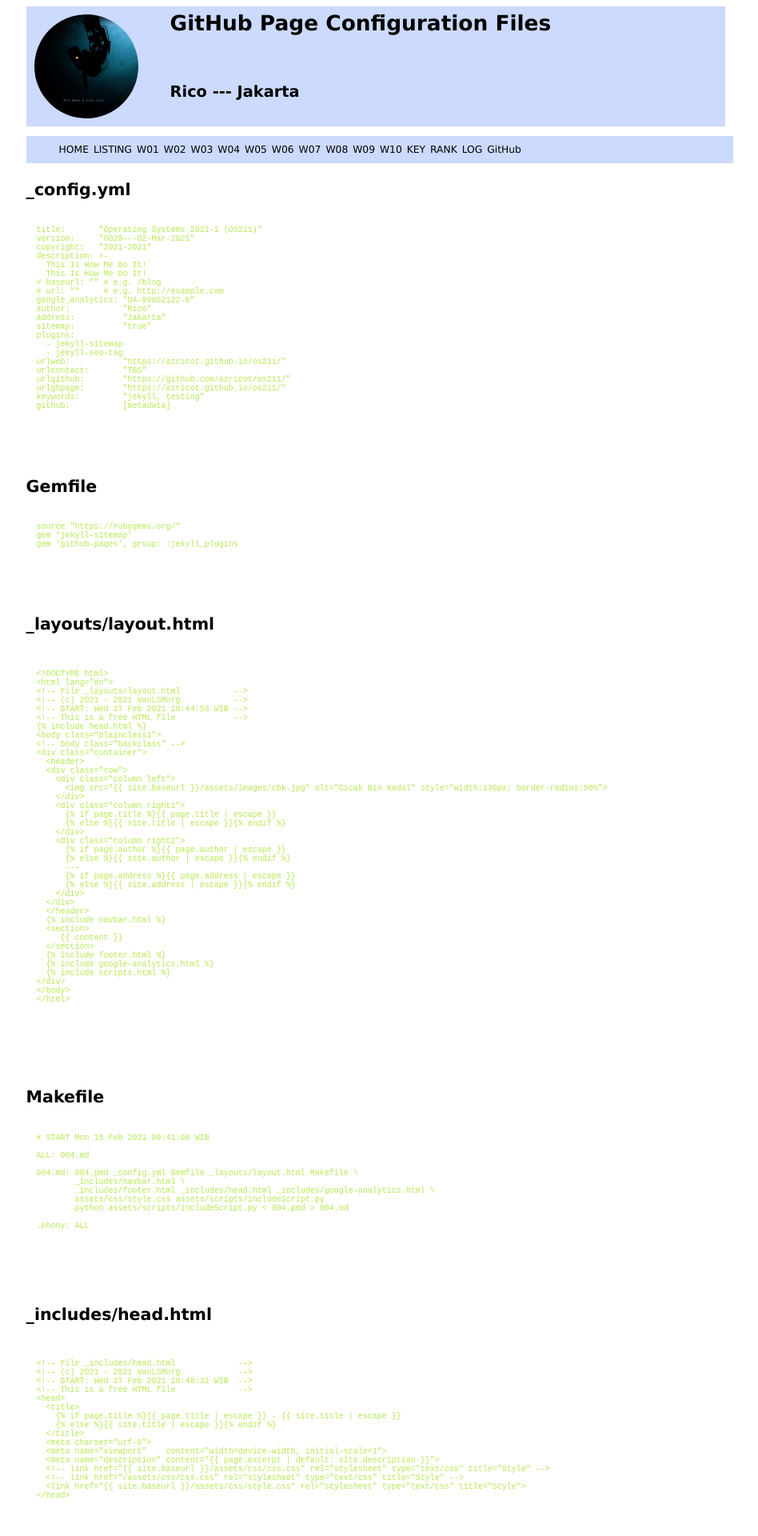
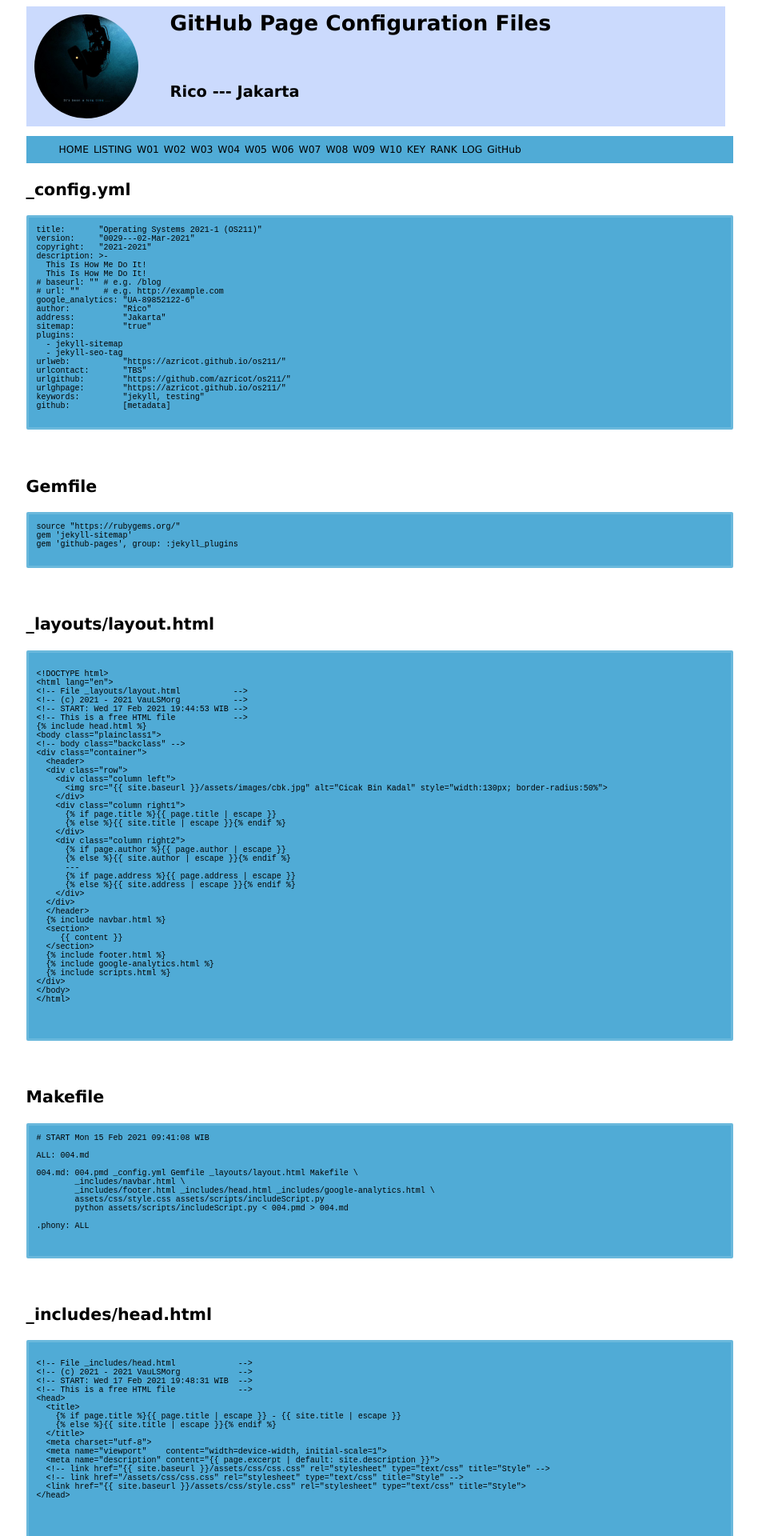
Before and after one commit to azricot/os211, a Jekyll site: the page built from 004.md, in a window 1280 px wide. Shown: the top 1920 px of the page at 80% size, without its empty margins (165-1113 px from the left). Built offline with Jekyll 4.4.1, drawn with Linux system fonts in a browser that asks for light colours.

Commit message:
change colors on Listings and navbar

```diff
--- a/assets/css/style.css
+++ b/assets/css/style.css
@@ -111,7 +111,7 @@
 }
 
 .navbar {
-  background-color: #cbdafd;
+  background-color: #50abd6;
   color:            #FFFFFF;
   font-size:        0.7em;
 }
@@ -137,7 +137,8 @@
 pre {
   border:        3px solid rgba(255, 255, 255, 0.15);
   padding:       10px;
-  color:         #b5e853;
+  color:         black;
+  background:    #50abd6;
   font-size:     0.7em;
   border-radius: 2px;
 }
```
